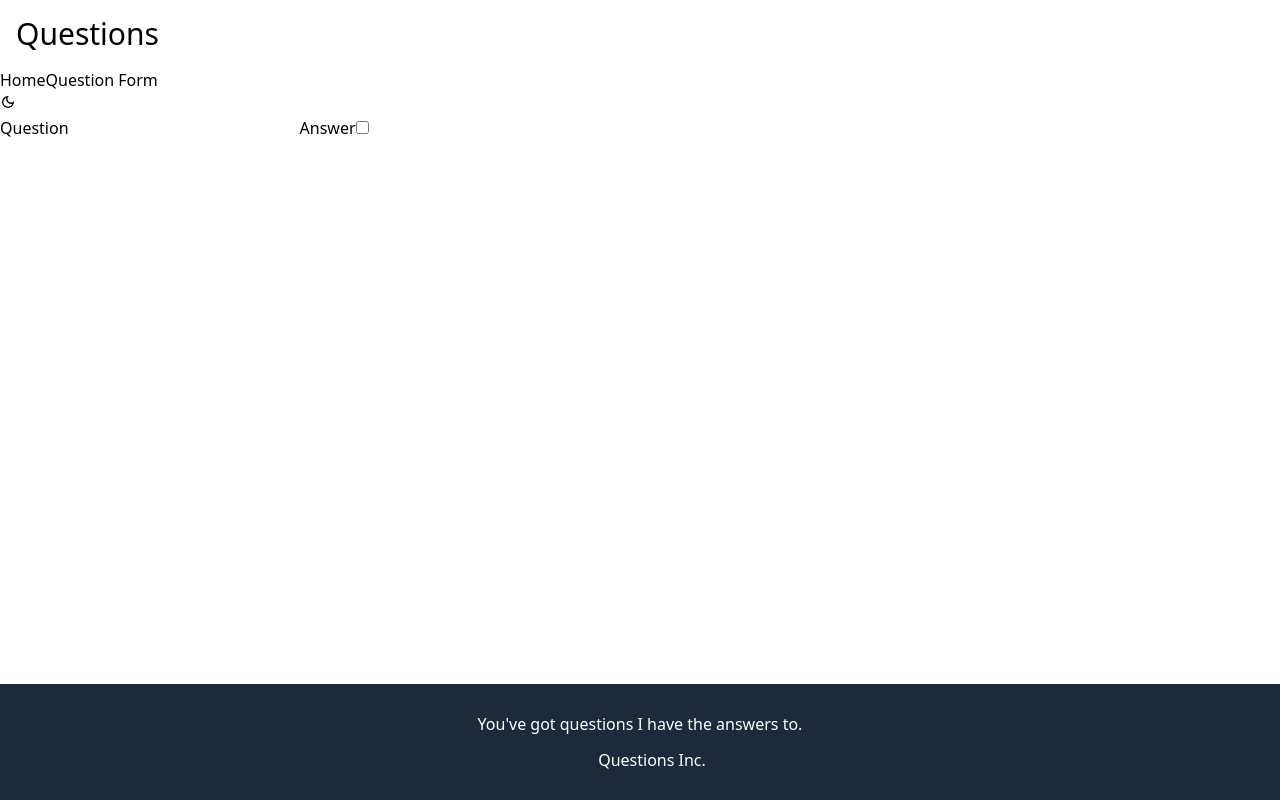
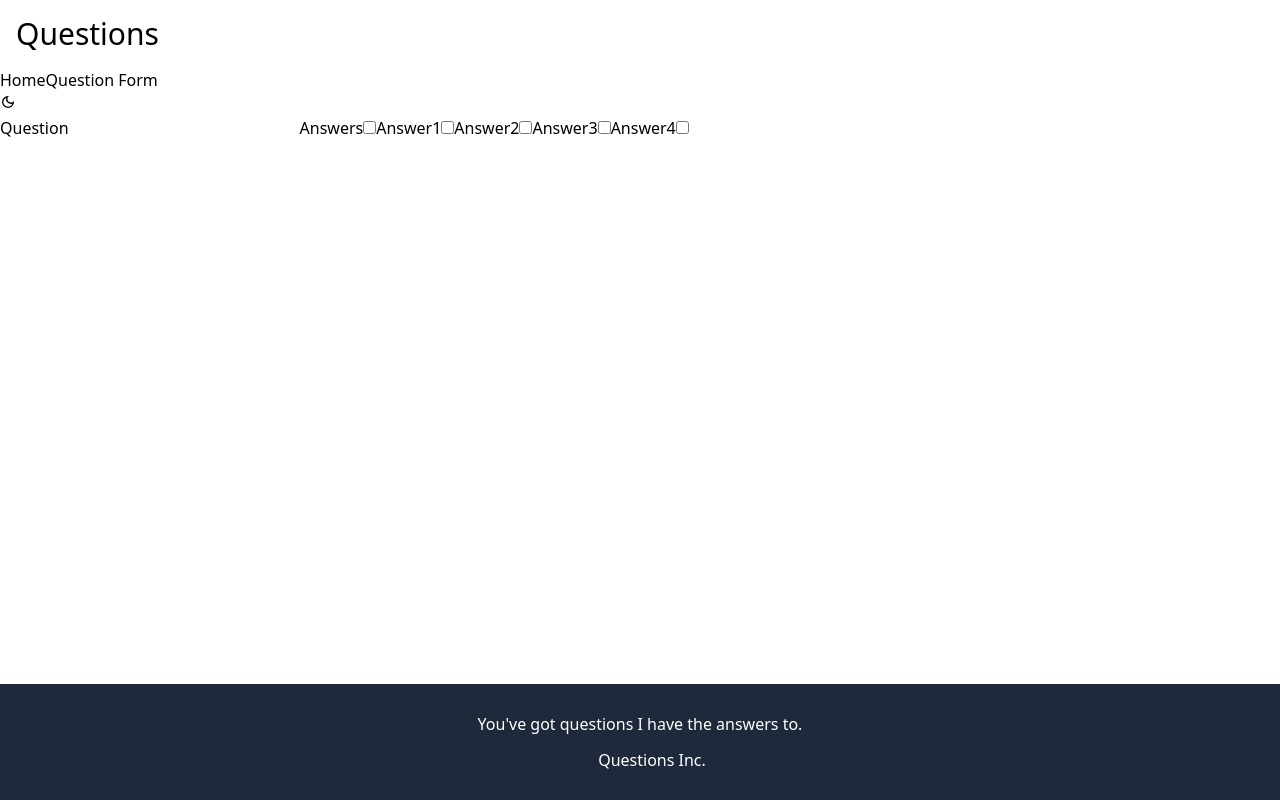
Before and after one commit to Bloom-Sayiorri/controlled-form, a React (Create React App) app: page /question-form in a window 1280 px wide. Built offline with nearby package versions, Linux system fonts and the light colour scheme; some icons are missing.

Commit message:
question form structure complete

```diff
--- a/src/pages/QuestionForm.jsx
+++ b/src/pages/QuestionForm.jsx
@@ -35,11 +35,43 @@ const QuestionForm = () => {
         value={formData.question}
         onChange={handleChange}
       />
-      <label htmlFor='answer'>Answer</label>
+      <label htmlFor='answer'>Answers</label>
       <input
         type='checkbox'
-        id='answer'
-        name='answer'
+        id='correctAnswer'
+        name='correctAnswer'
+        value={formData.answer}
+        onChange={handleChange}
+      />
+      <label htmlFor='answer'>Answer1</label>
+      <input
+        type='checkbox'
+        id='correctAnswer'
+        name='correctAnswer'
+        value={formData.answer}
+        onChange={handleChange}
+      />
+      <label htmlFor='answer'>Answer2</label>
+      <input
+        type='checkbox'
+        id='correctAnswer'
+        name='correctAnswer'
+        value={formData.answer}
+        onChange={handleChange}
+      />
+      <label htmlFor='answer'>Answer3</label>
+      <input
+        type='checkbox'
+        id='correctAnswer'
+        name='correctAnswer'
+        value={formData.answer}
+        onChange={handleChange}
+      />
+      <label htmlFor='answer'>Answer4</label>
+      <input
+        type='checkbox'
+        id='correctAnswer'
+        name='correctAnswer'
         value={formData.answer}
         onChange={handleChange}
       />
```
